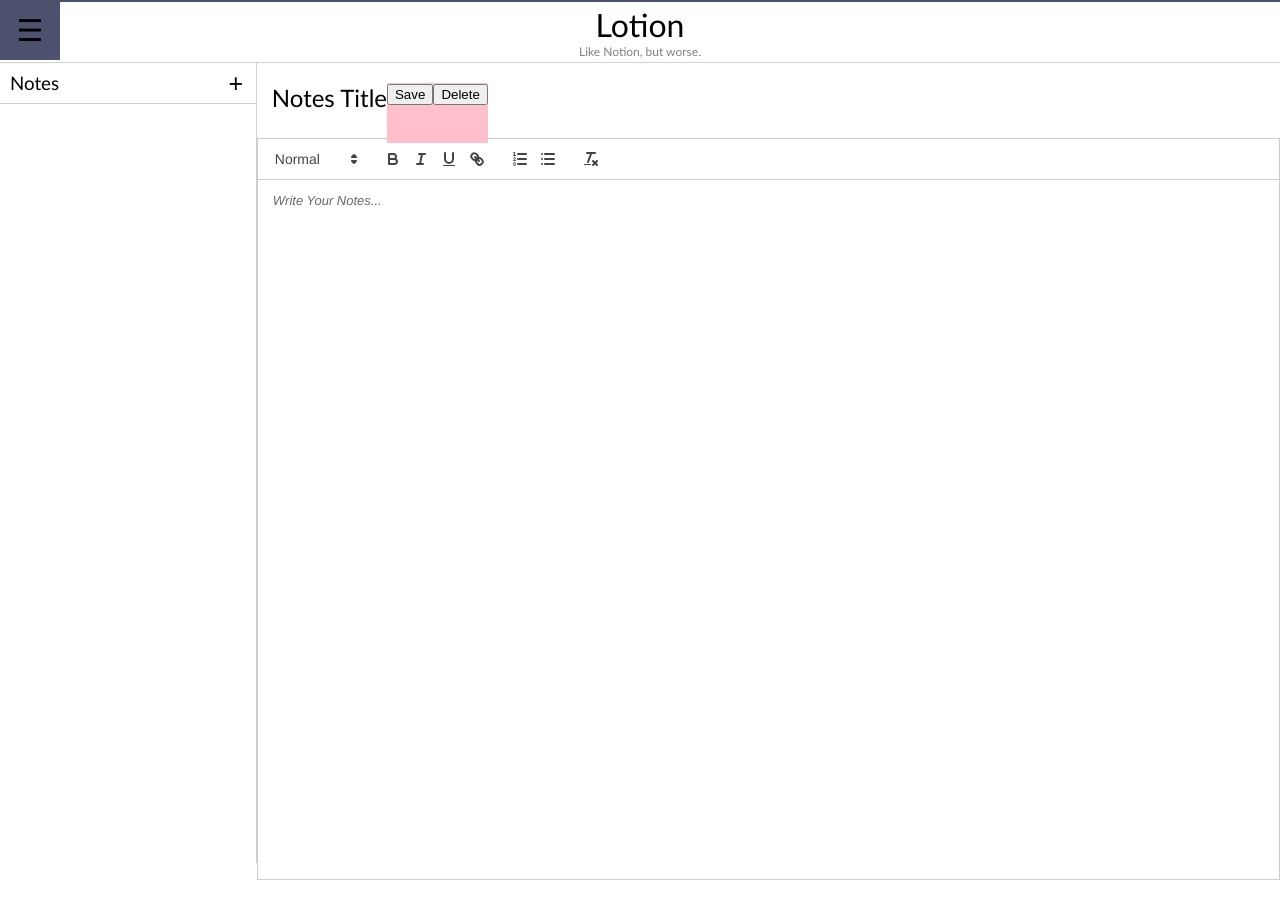
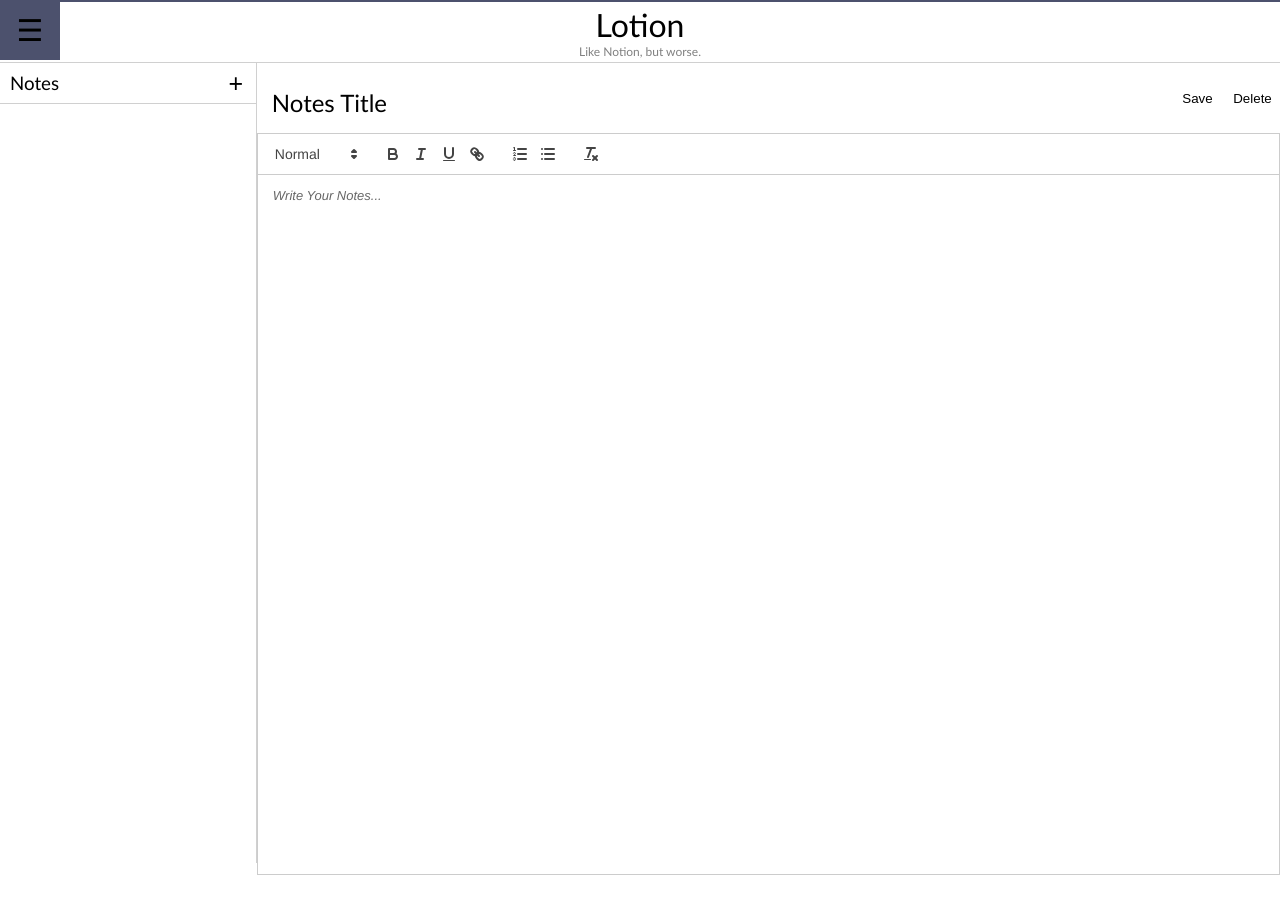
Before and after one commit to kdafrose/kdafrose, a React (Create React App) app: page /Edit in a window 1280 px wide. Shown: the top 914 px of the page. Built offline with nearby package versions, Linux system fonts and the light colour scheme.

Commit message:
Added save and delete css

```diff
--- a/src/index.css
+++ b/src/index.css
@@ -117,20 +117,29 @@ button:hover{
 }
 
 .Title_nav{
-  height: 55px;
-  padding-left: 15px;
-  padding-top: 20px;
+  height: 70px;
   display: flex;
 }
 
+.Title{
+  padding-top: 25px;
+  padding-left: 15px;
+  width: 100%;
+}
+
 .Title_buttons_nav{
-  background-color: pink;
-  justify-content: end;
-  height: 60px;
+    width: 110px;
+  display: flex;
+  height: inherit;
 
 }
 
+.Save_button, .Delete_button{
+  width: 55px;
+  background: none;
+  border: none;
+}
+
 .Editor{
-
   height: 100%;
 }
```
